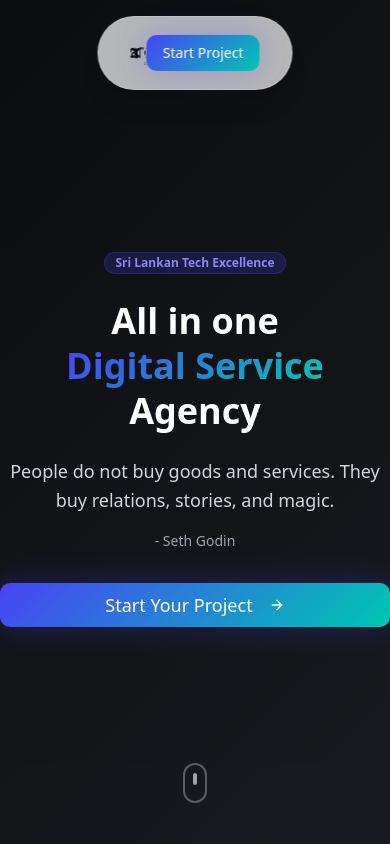
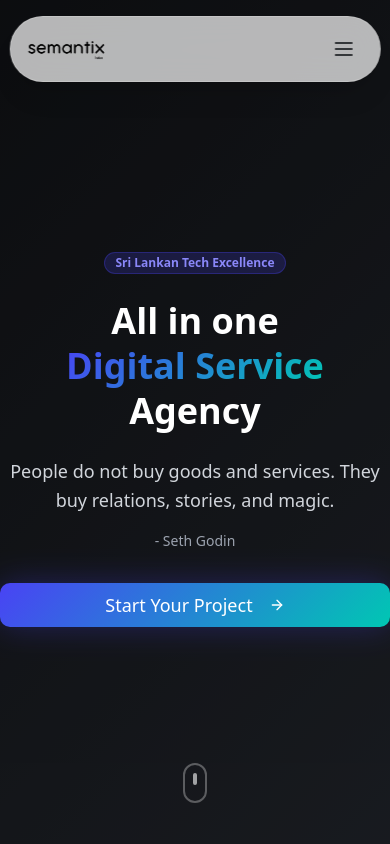
Before and after one commit to Semantix-Labs/semantix-sparkle, a React (Vite) app: page / in a window 390 px wide. Shown: the top 844 px of the page. Built offline with nearby package versions, Linux system fonts and the light colour scheme; a web font is replaced by a local one.

Commit message:
Fix mobile navbar responsiveness

```diff
--- a/src/pages/Index.tsx
+++ b/src/pages/Index.tsx
@@ -47,16 +47,28 @@ const Index = () => {
   return (
     <div className="min-h-screen bg-gradient-subtle">
       {/* Floating Navigation */}
-      <nav className="fixed top-4 left-1/2 -translate-x-1/2 z-50 w-[50vw] max-w-6xl">
-    <div className="glass-card rounded-full shadow-elegant px-8 py-3">
-      {/* 3-column layout: [logo | center menu | CTA] */}
-      <div className="grid grid-cols-[auto,1fr,auto] items-center">
+      <nav className="fixed top-4 left-1/2 -translate-x-1/2 z-50 w-[95vw] sm:w-[85vw] md:w-[80vw] lg:w-[70vw] xl:w-[60vw] max-w-6xl">
+        <div className="glass-card rounded-full shadow-elegant px-4 sm:px-6 md:px-8 py-3">
+          {/* Mobile & Tablet: [logo | hamburger] */}
+          <div className="flex md:hidden justify-between items-center">
+            <SemanixLogo className="h-10 w-auto" theme="dark" />
+            <button
+              onClick={() => setIsMobileMenuOpen(!isMobileMenuOpen)}
+              className="p-2 text-foreground/80 hover:text-primary transition-colors"
+              aria-label="Toggle mobile menu"
+            >
+              {isMobileMenuOpen ? <X className="w-6 h-6" /> : <Menu className="w-6 h-6" />}
+            </button>
+          </div>
+
+          {/* Desktop: [logo | center menu | CTA] */}
+          <div className="hidden md:grid grid-cols-[auto,1fr,auto] items-center">
             {/* Logo (left) */}
             <SemanixLogo className="h-12 w-auto" theme="dark" />
 
             {/* Menu (center) */}
-        <div className="hidden md:flex justify-center">
-          <div className="flex items-center gap-8">
+            <div className="flex justify-center">
+              <div className="flex items-center gap-6 lg:gap-8">
                 <button onClick={() => scrollToSection('about')} className="text-foreground/80 hover:text-primary transition-colors text-sm font-medium">About</button>
                 <button onClick={() => scrollToSection('services')} className="text-foreground/80 hover:text-primary transition-colors text-sm font-medium">Services</button>
                 <button onClick={() => scrollToSection('clients')} className="text-foreground/80 hover:text-primary transition-colors text-sm font-medium">Clients</button>
```
Lines whose indentation alone changed are shown as unchanged.
